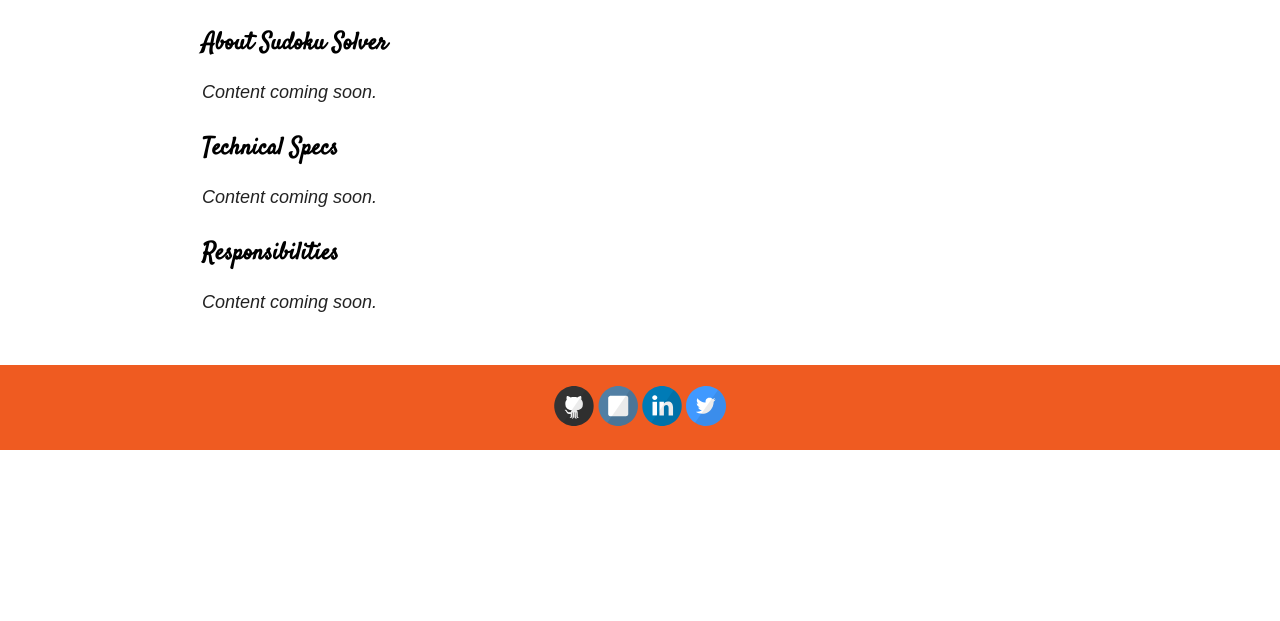
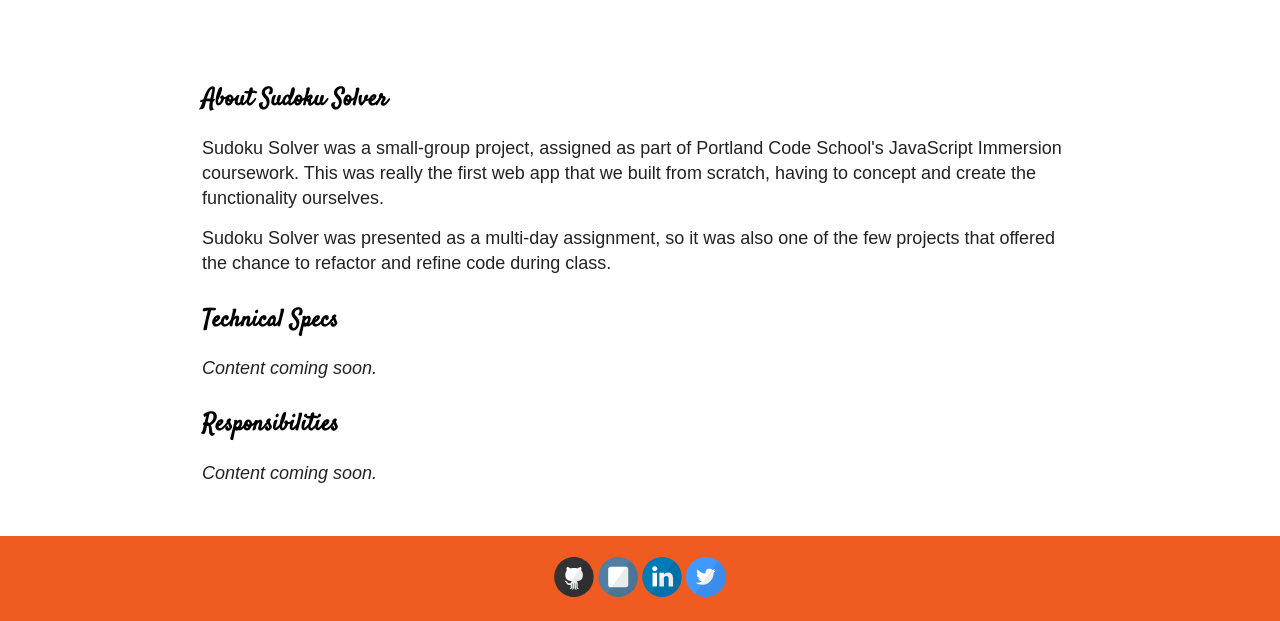
Before and after one commit to angelariggs/angelariggs.github.io, a Jekyll site: the page built from sudoku.md, in a window 1280 px wide. Shown: the part 437-1058 px from the top of the page. Built offline with Jekyll 4.4.1, drawn with Linux system fonts in a browser that asks for light colours; some web fonts are replaced; Markdown is read by kramdown in place of the engine named in the settings; before the commit the page ends 900 px from its top, so only the background shows below that.

Commit message:
added about content for sudoku

```diff
--- a/style.scss
+++ b/style.scss
@@ -100,6 +100,7 @@
   // display: flex;
   // flex-flow: row nowrap;
   width: 100%;
+  margin-bottom: 80px;
 }
 
 /**************/
--- a/sudoku.md
+++ b/sudoku.md
@@ -12,7 +12,8 @@
 </div>
 
 <h2 class='project-sec-header'>About Sudoku Solver</h2>
-<p><i>Content coming soon.</i></p>
+<p>Sudoku Solver was a small-group project, assigned as part of Portland Code School's JavaScript Immersion coursework. This was really the first web app that we built from scratch, having to concept and create the functionality ourselves.</p>
+<p>Sudoku Solver was presented as a multi-day assignment, so it was also one of the few projects that offered the chance to refactor and refine code during class.</p>
 
 <h2 class='project-sec-header'>Technical Specs</h2>
 <p><i>Content coming soon.</i></p>
```
Also changed, not shown: 2 other files.
